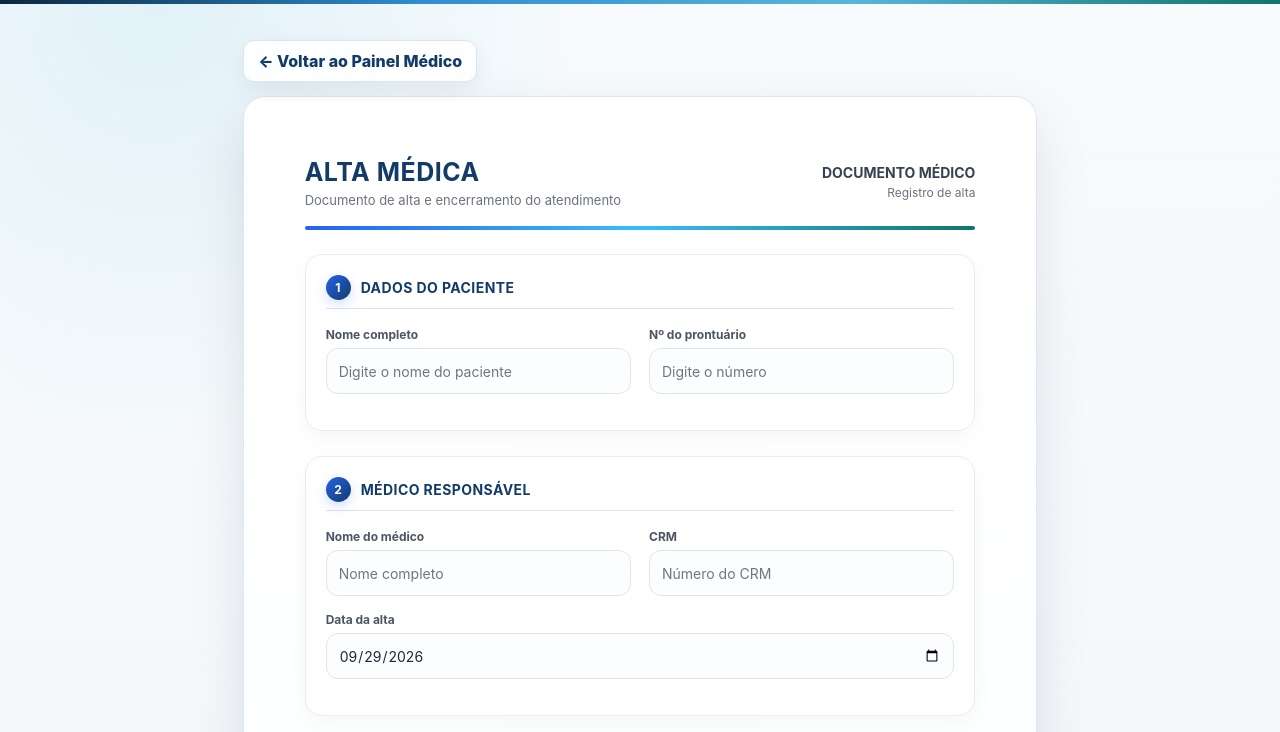
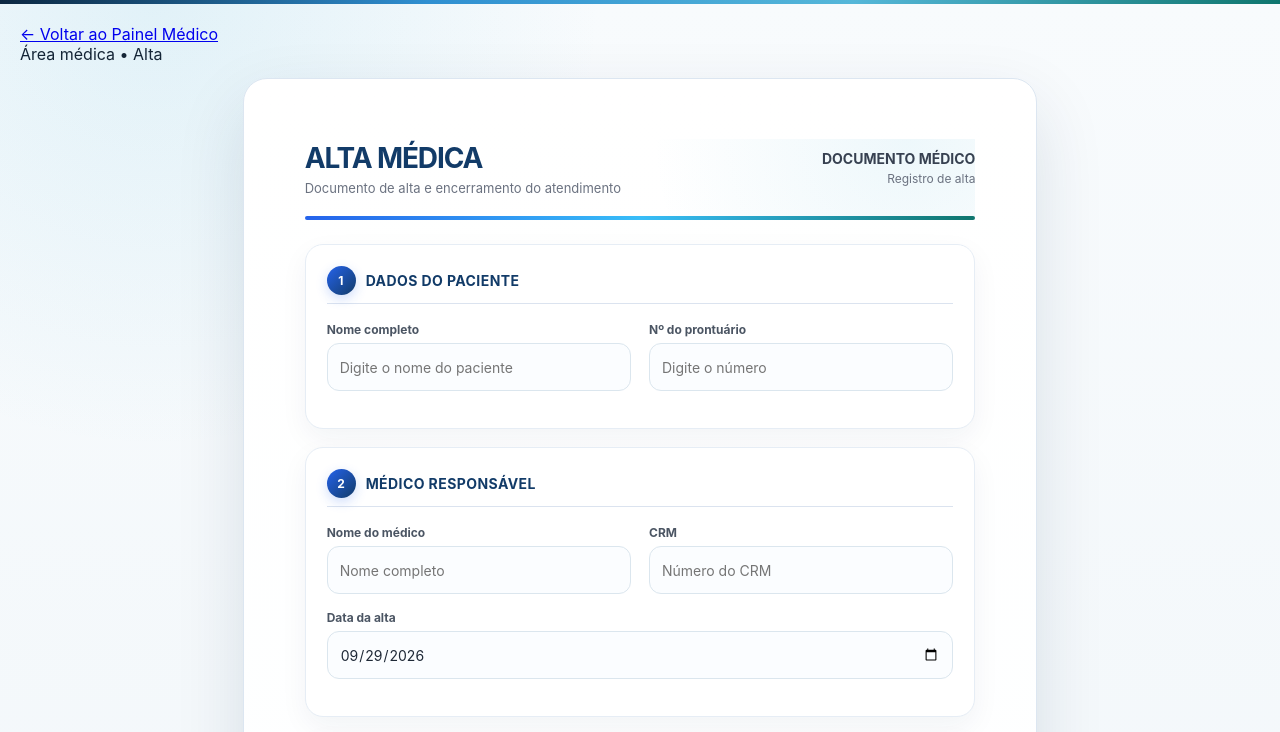
Before and after one commit to Jiako7/Sentinela, a website: page frontend/alta.html in a window 1280 px wide. Shown: the top 732 px of the page. Drawn offline with nearby package versions, Linux system fonts and the light colour scheme.

Commit message:
style: restilizar todas as areas e adicionar navegacao de retorno

```diff
--- a/frontend/alta.html
+++ b/frontend/alta.html
@@ -500,15 +500,47 @@
         .acoes{gap:10px!important}
         .btn-limpar{background:#edf2f6!important;color:var(--sn-navy2)!important}
 
+
+        /* Sentinela restyle v3 */
+
+        body{padding:0 20px 35px!important}
+        .sn-topbar{width:min(210mm,calc(100% - 0px));margin-top:24px}
+        .pagina{
+            margin-top:14px!important;
+            border-radius:24px!important;
+            box-shadow:0 28px 70px rgba(16,45,70,.12)!important
+        }
+        .cabecalho{
+            padding:2px 0 24px!important;
+            background:radial-gradient(circle at 90% 0%,rgba(85,183,217,.10),transparent 16rem)
+        }
+        .logo-area h1{font-size:28px!important;letter-spacing:-.04em!important}
+        .secao{
+            border-radius:18px!important;
+            padding:21px!important;
+            margin-bottom:18px!important;
+            box-shadow:0 10px 28px rgba(16,45,70,.05)!important
+        }
+        .numero{width:29px!important;height:29px!important}
+        input,select,textarea{min-height:48px!important}
+        #assinatura{height:195px!important}
+        .acoes{
+            border-radius:16px!important;
+            padding:17px 0 6px!important
+        }
+
     </style>
 
 </head>
 
 
 <body>
-<div class="voltar-medico"><a href="medico.html">← Voltar ao Painel Médico</a></div>
-
-    <main class="pagina">
+  <nav class="sn-topbar">
+    <a class="sn-back" href="medico.html">← Voltar ao Painel Médico</a>
+    <div class="sn-page-label"><span class="sn-page-dot"></span>Área médica • Alta</div>
+  </nav>
+
+<main class="pagina">
 
         <!-- =========================
              CABEÇALHO
```
